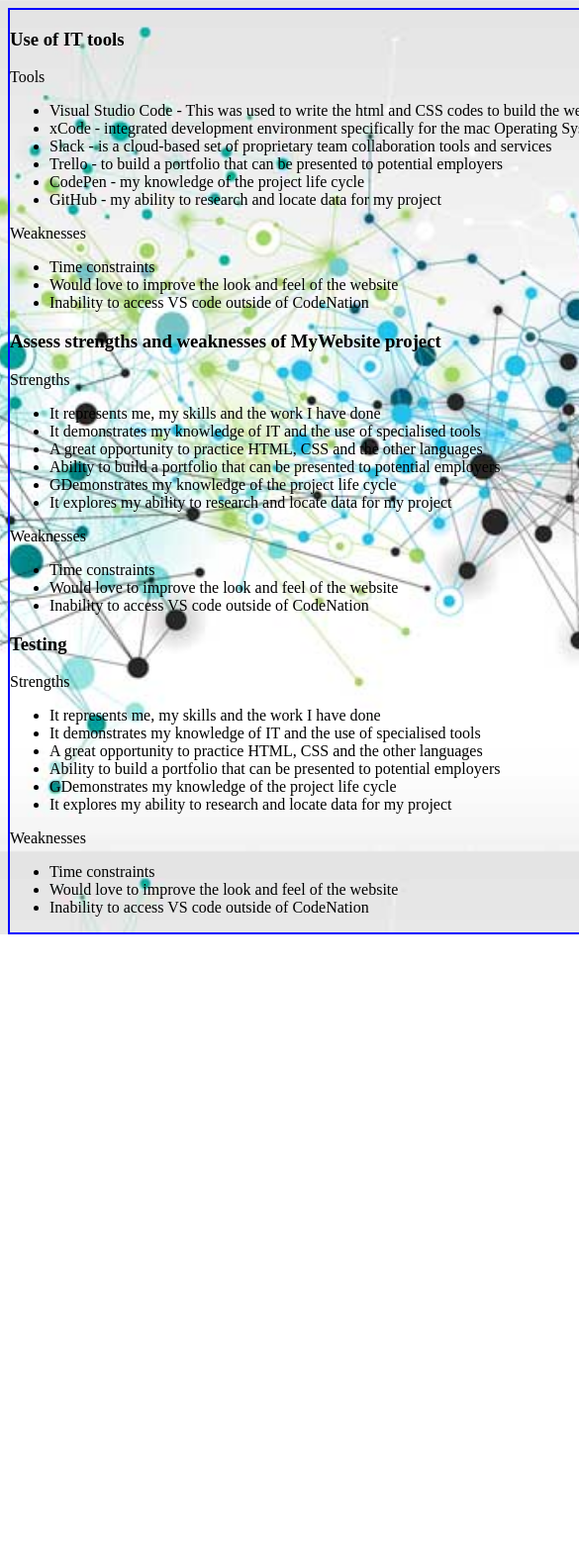
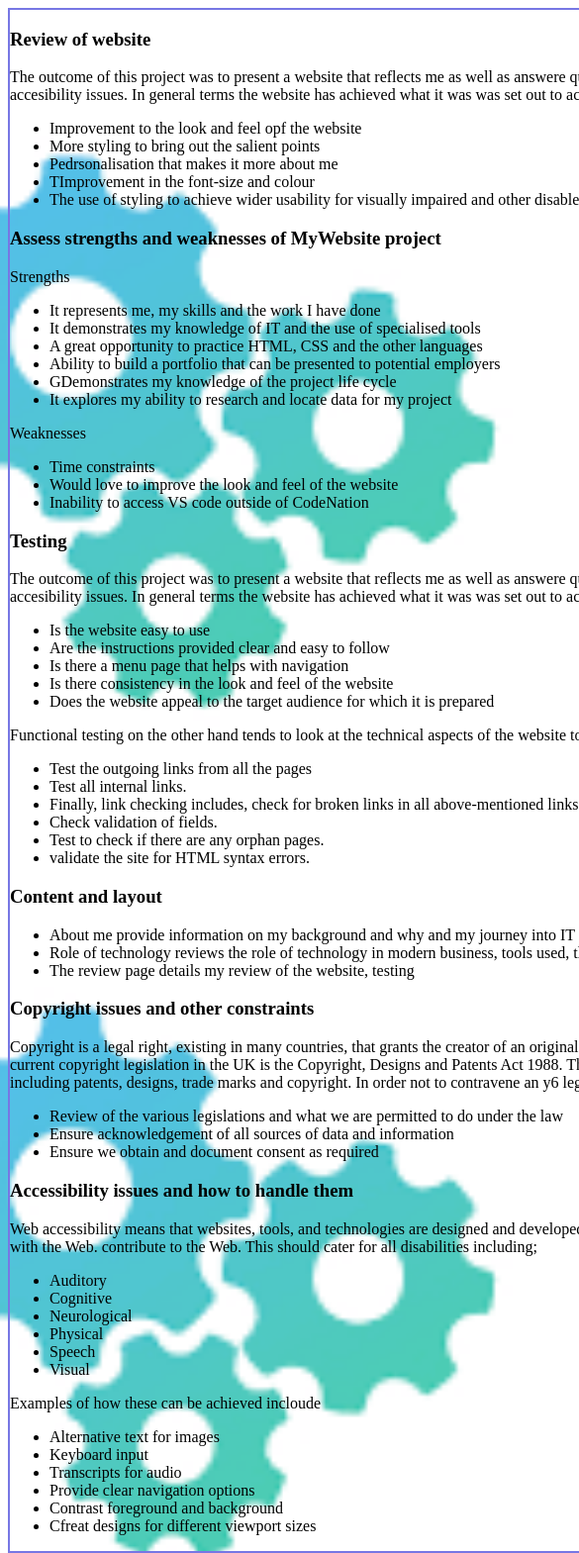
Before and after one commit to Olute/website, a plain HTML site: page review.html in a window 390 px wide. Shown: the top 1569 px of the page at 99% size, 585 px wide, since content can reach past the window. Before the commit the page ends 944 px from the top, so only its background shows below. Drawn offline with Linux system fonts and the light colour scheme.

Commit message:
update of website

```diff
--- a/review.html
+++ b/review.html
@@ -9,28 +9,26 @@
 
 
                     <div class="txt1">
-                            <h3>Use of IT tools</h3>
+                            <h3>Review of website</h3>
 
 
-Tools
+The outcome of this project was to present a website that reflects me as well as answere questions relating to the role of IT, tools required,
+the effectiveness of the tools, legal constraint and how to handle accesibility issues. In general terms the website has achieved what it was
+was set out to achieve.
+
+My review indicate that the following
 <ul>
-        <li>Visual Studio Code - This was used to write the html and CSS codes to build the website</li>
-        <li>xCode -  integrated development environment specifically for the mac Operating System</li>
-        <li>Slack -  is a cloud-based set of proprietary team collaboration tools and services</li>
-        <li>Trello -  to build a portfolio that can be presented to potential employers</li>
-        <li>CodePen -  my knowledge of the project life cycle</li>
-        <li>GitHub -  my ability to research and locate data for my project</li>
+        <li>Improvement to the look and feel opf the website</li>
+        <li>More styling to bring out the salient points</li>
+        <li>Pedrsonalisation that makes it more about me</li>
+        <li>TImprovement in the font-size and colour</li>
+        <li>The use of styling to achieve wider usability for visually impaired and other disabled users</li>
+
      </ul>
 
-Weaknesses
-<ul>
-<li>Time constraints</li>
-<li>Would love to improve the look and feel of the website</li>
-<li>Inability to access VS code outside of CodeNation</li>
-</ul>
+     <div>
             <div class="txt2">
                     <h3>Assess strengths and weaknesses of MyWebsite project</h3>
-
 
                 Strengths
                 <ul>
@@ -49,27 +47,90 @@ Weaknesses
                 <li>Inability to access VS code outside of CodeNation</li>
                 </ul>
 
+                </div>
 
-<div class="txt3">
+            <div class="txt2">
                     <h3>Testing</h3>
 
 
-Strengths
+The outcome of this project was to present a website that reflects me as well as answere questions relating to the role of IT, tools required,
+the effectiveness of the tools, legal constraint and how to handle accesibility issues. In general terms the website has achieved what it was
+was set out to achieve.
+
+Usability testing should answer the following questions
 <ul>
-<li>It represents me, my skills and the work I have done</li>
-<li>It demonstrates my knowledge of IT and the use of specialised tools</li>
-<li>A great opportunity to practice HTML, CSS and the other languages</li>
-<li>Ability to build a portfolio that can be presented to potential employers</li>
-<li>GDemonstrates my knowledge of the project life cycle</li>
-<li>It explores my ability to research and locate data for my project</li>
+<li>Is the website easy to use</li>
+<li>Are the instructions provided clear and easy to follow</li>
+<li>Is there a menu page that helps with navigation</li>
+<li>Is there consistency in the look and feel of the website</li>
+<li>Does the website appeal to the target audience for which it is prepared</li>
+
+</ul>
+Functional testing on the other hand tends to look at the technical aspects of the website to ensure there are no errors and the website
+can be correctly displayed.
+<ul>
+<li>Test the outgoing links from all the pages</li>
+
+<li>Test all internal links.</li>
+
+<li>Finally, link checking includes, check for broken links in all above-mentioned links.</li>
+
+<li>Check validation of fields.</li>
+
+<li>Test to check if there are any orphan pages.</li>
+
+<li>validate the site for HTML syntax errors.</li>
+
 </ul>
 
-Weaknesses
+<div>
+    <h3>Content and layout</h3>
     <ul>
-<li>Time constraints</li>
-<li>Would love to improve the look and feel of the website</li>
-<li>Inability to access VS code outside of CodeNation</li>
+    <li>About me provide information on my background and why and my journey into IT</li>
+    <li>Role of technology reviews the role of technology in modern business, tools used, the effectiveness of the tools</li>
+    <li>The review page details my review of the website, testing</li>
 </ul>
+</div>
+<h3>Copyright issues and other constraints</h3>
+
+Copyright is a legal right, existing in many countries, that grants the creator of an original work exclusive rights to determine whether,
+ and under what conditions, this original work may be used by others. The current copyright legislation in the UK is the Copyright, Designs
+ and Patents Act 1988. The Intellectual Property Office (IPO) is the official UK government body responsible for intellectual property (IP)
+ rights including patents, designs, trade marks and copyright.
+ In order not to contravene an y6 legislations including data protection and privacy, it is essential that the following are adgered to
+    <ul>
+    <li>Review of the various legislations and what we are permitted to do under the law</li>
+    <li>Ensure acknowledgement of all sources of data and information</li>
+    <li>Ensure we obtain and document consent as required </li>
+    </ul>
+</div>
+
+</div>
+<h3>Accessibility issues and how to handle them</h3>
+
+Web accessibility means that websites, tools, and technologies are designed and developed so that people with disabilities can use them.
+More specifically, people can: perceive, understand, navigate, and interact with the Web. contribute to the Web. This should cater for all
+disabilities including;
+
+    <ul>
+    <li>Auditory</li>
+    <li>Cognitive</li>
+    <li>Neurological </li>
+    <li>Physical</li>
+    <li>Speech</li>
+    <li>Visual</li>
+    </ul>
+
+    Examples of how these can be achieved incloude
+    <ul>
+    <li>Alternative text for images</li>
+    <li>Keyboard input</li>
+    <li>Transcripts for audio </li>
+    <li>Provide clear navigation options</li>
+    <li>Contrast foreground and background</li>
+    <li>Cfreat designs for different viewport sizes</li>
+</ul>
+</div>
     </body>
 
 </html>
--- a/stylesheet.css
+++ b/stylesheet.css
@@ -1,6 +1,6 @@
 body {
 
-  background-image: url("digitaltransformation.jpg");
+  background-image: url("Digi.png");
   height: 100%;
   background-position: center;
   background-repeat: repeat-y;
@@ -20,7 +20,7 @@ body {
  }
 
  h1 {
-    font-size: 1.5em;
+    font-size: 2.5em;
   }
   ul.a {
     list-style-type: circle;
@@ -39,7 +39,7 @@ body {
   }
 
   .txt1{
-       width: 1300px;
-       border: 2px solid blue;
+       width: 1350px;
+       border: 2px solid rgb(119, 119, 228);
 
   }
```
Also changed, not shown: RoleOfTechnology.html (+24 -37 lines), index.html (+15 -19 lines), Digi.png (added), digital_resource.jpg (added). Lines whose indentation alone changed are shown as unchanged.
